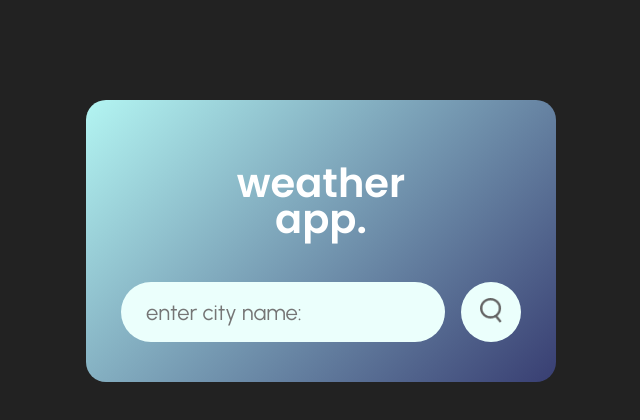
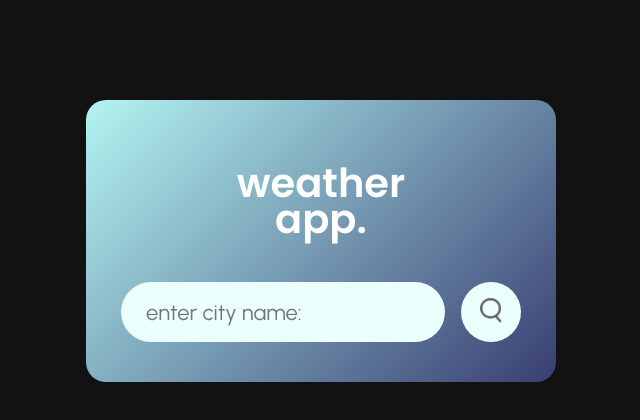
Before and after one commit to NinaLpz/weather-app, a plain HTML site: page index.html in a window 1280 px wide. Shown: the whole page, without its empty margins (319-959 px from the left). Drawn offline with Linux system fonts and the light colour scheme.

Commit message:
weappcommit

```diff
--- a/style.css
+++ b/style.css
@@ -6,7 +6,7 @@
 
 body{
     font-family: 'Poppins', sans-serif;
-    background: #222;
+    background: #121212;
 }
 
 .card{
```
Also changed, not shown: images/logo.png.png (deleted).
